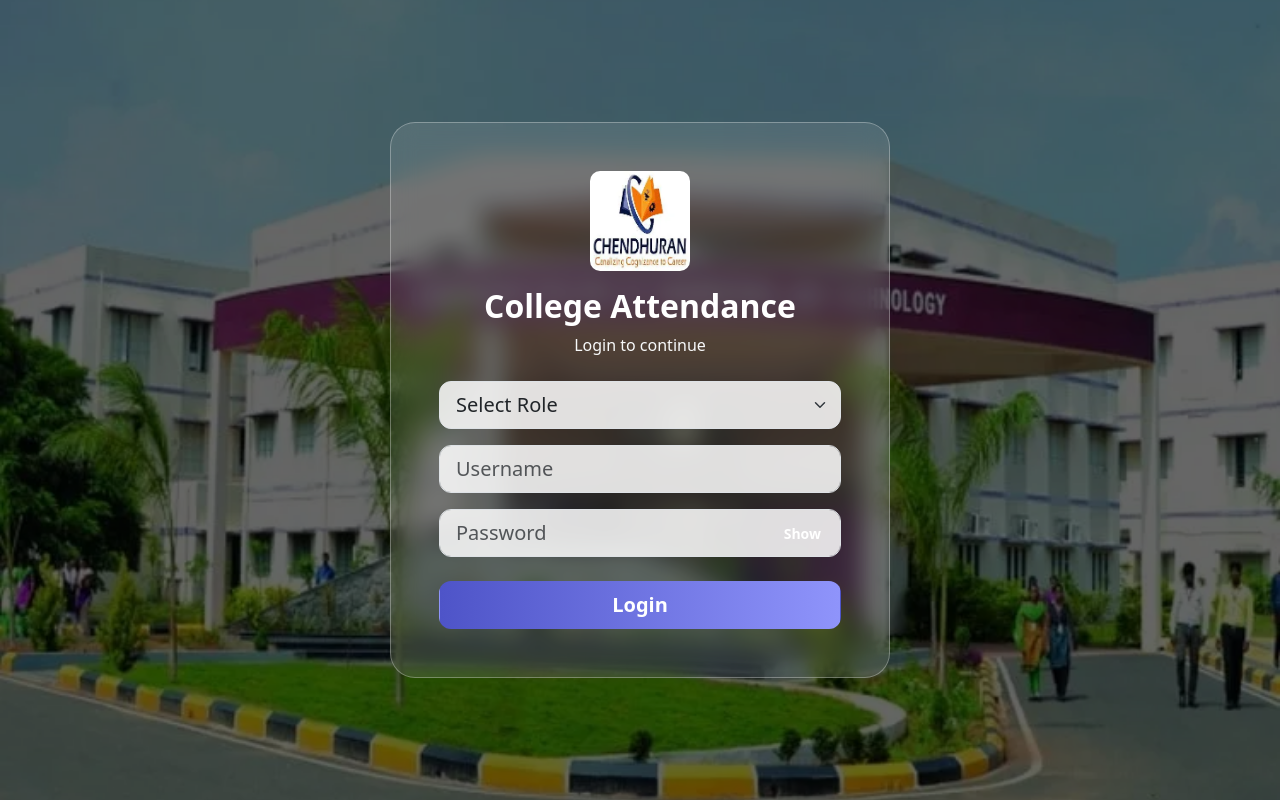
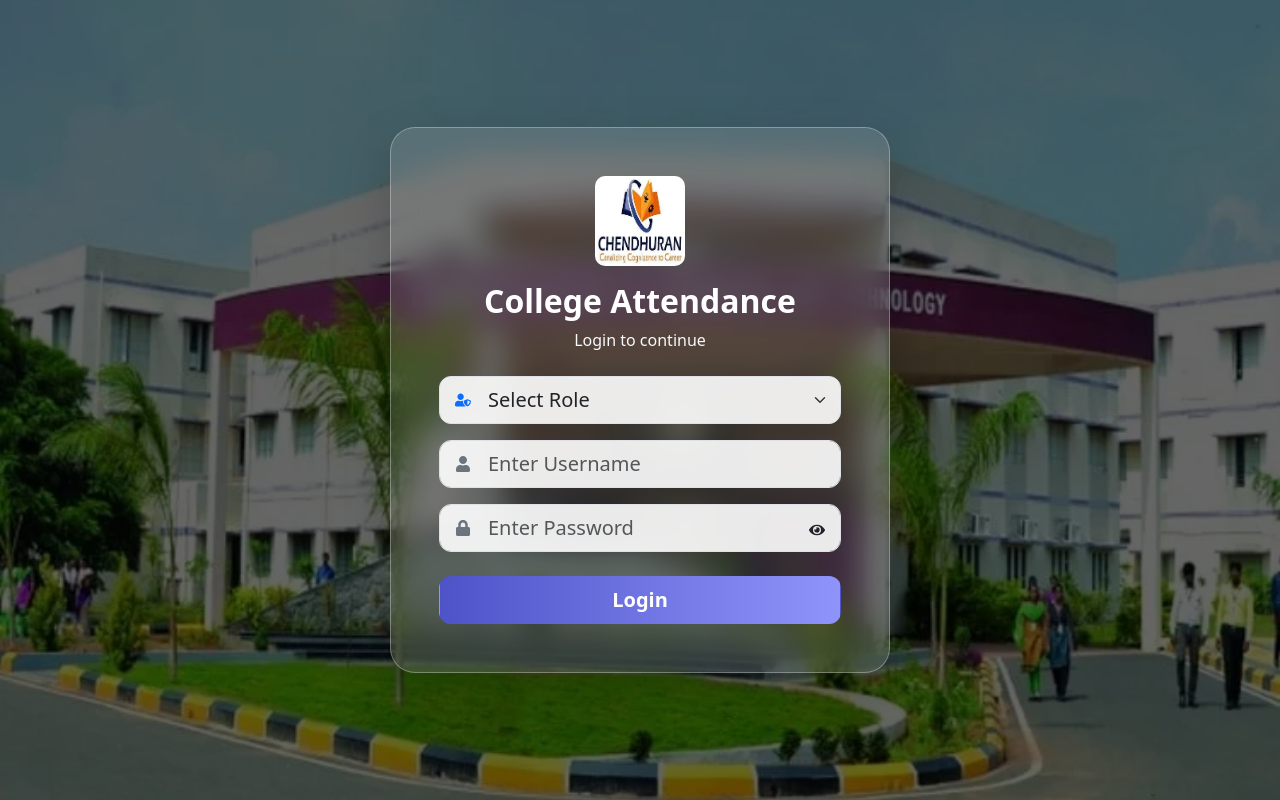
Before and after one commit to Arun-k19/Attendance-spell, a React (Vite) app in the folder attendance-frontend/: page / in a window 1280 px wide. Built offline with nearby package versions, Linux system fonts and the light colour scheme.

Commit message:
finallyyyyy

```diff
--- a/attendance-frontend/src/users/LoginPage.jsx
+++ b/attendance-frontend/src/users/LoginPage.jsx
@@ -2,7 +2,16 @@ import { useState } from "react";
 import { useNavigate } from "react-router-dom";
 import "bootstrap/dist/css/bootstrap.min.css";
 import axios from "axios";
-import BASE_URL from "../config"; // ✅ adjust path if needed
+import BASE_URL from "../config";
+
+// 🔥 Icons
+import {
+  FaUser,
+  FaLock,
+  FaEye,
+  FaEyeSlash,
+  FaUserShield,
+} from "react-icons/fa";
 
 function LoginPage() {
   const [username, setUsername] = useState("");
@@ -11,6 +20,7 @@ function LoginPage() {
   const [loading, setLoading] = useState(false);
   const [showPassword, setShowPassword] = useState(false);
   const [toastMsg, setToastMsg] = useState("");
+
   const navigate = useNavigate();
 
   const handleLogin = async (e) => {
@@ -18,11 +28,11 @@ function LoginPage() {
     setLoading(true);
 
     try {
-      const res = await axios.post(
-        `${BASE_URL}/auth/login`, // ✅ FIXED
-        { username, password, role }
-      );
-      console.log("LOGIN RESPONSE:", res.data);
+      const res = await axios.post(`${BASE_URL}/auth/login`, {
+        username,
+        password,
+        role,
+      });
 
       setLoading(false);
       setToastMsg(res.data.msg);
@@ -33,49 +43,44 @@ function LoginPage() {
         localStorage.setItem(
           "user",
           JSON.stringify({
-            username:   res.data.user.username,
-            role:       res.data.user.role,
+            username: res.data.user.username,
+            role: res.data.user.role,
             department: res.data.user.department,
-            subjects:   res.data.user.subjects || [],
+            subjects: res.data.user.subjects || [],
           })
         );
 
         setTimeout(() => {
           if (userRole === "admin") {
             navigate("/dashboard-admin");
-          }
-
-          else if (userRole === "hod") {
+          } else if (userRole === "hod") {
             localStorage.setItem(
               "hodData",
               JSON.stringify({
-                username:   res.data.user.username,
-                role:       res.data.user.role,
+                username: res.data.user.username,
+                role: res.data.user.role,
                 department: res.data.user.department,
               })
             );
             navigate("/dashboard-hod");
-          }
-
-          else if (userRole === "staff") {
+          } else if (userRole === "staff") {
             localStorage.setItem(
               "staffData",
               JSON.stringify({
-                username:   res.data.user.username,
-                role:       res.data.user.role,
+                username: res.data.user.username,
+                role: res.data.user.role,
                 department: res.data.user.department,
-                subjects:   res.data.user.subjects || [],
+                subjects: res.data.user.subjects || [],
               })
             );
             navigate("/dashboard-staff");
           }
-
         }, 1000);
       }
     } catch (err) {
       console.error("❌ Login error:", err);
       setLoading(false);
-      setToastMsg("User is not Here!");
+      setToastMsg("Invalid Username or Password!");
     }
 
     setTimeout(() => setToastMsg(""), 3000);
@@ -97,8 +102,10 @@ function LoginPage() {
       <div
         style={{
           position: "absolute",
-          top: 0, left: 0,
-          width: "100%", height: "100%",
+          top: 0,
+          left: 0,
+          width: "100%",
+          height: "100%",
           backgroundColor: "rgba(0, 0, 0, 0.6)",
           zIndex: 1,
         }}
@@ -106,11 +113,12 @@ function LoginPage() {
 
       {/* Login Card */}
       <div
-        className="card text-center p-5 position-relative"
+        className="card text-center p-5 position-relative shadow-lg"
         style={{
-          width: "90%", maxWidth: "500px",
-          background: "rgba(255, 255, 255, 0.1)",
-          backdropFilter: "blur(12px)",
+          width: "90%",
+          maxWidth: "500px",
+          background: "rgba(255, 255, 255, 0.12)",
+          backdropFilter: "blur(15px)",
           border: "1px solid rgba(255, 255, 255, 0.3)",
           borderRadius: "25px",
           zIndex: 2,
@@ -121,74 +129,103 @@ function LoginPage() {
           src="/chendhuran-logo.png"
           alt="College Logo"
           className="mb-3 mx-auto d-block"
-          style={{ width: "100px", borderRadius: "10px" }}
+          style={{ width: "90px", borderRadius: "10px" }}
         />
 
         <h2 className="fw-bold text-white mb-2">College Attendance</h2>
         <p className="text-light mb-4">Login to continue</p>
 
         <form onSubmit={handleLogin}>
-          <div className="mb-3">
+          {/* Role Dropdown */}
+          <div className="mb-3 position-relative">
+            <FaUserShield className="position-absolute top-50 start-0 translate-middle-y ms-3 text-primary" />
+
             <select
-              className="form-select form-select-lg"
+              className="form-select form-select-lg ps-5"
               value={role}
               onChange={(e) => setRole(e.target.value)}
               required
-              style={{ backgroundColor: "rgba(255,255,255,0.85)", borderRadius: "12px" }}
+              style={{
+                backgroundColor: "rgba(255,255,255,0.9)",
+                borderRadius: "12px",
+              }}
             >
               <option value="">Select Role</option>
-              <option>admin</option>
-              <option>hod</option>
-              <option>staff</option>
+              <option value="admin">👑 Admin</option>
+              <option value="hod">🎓 HOD</option>
+              <option value="staff">👨‍🏫 Staff</option>
             </select>
           </div>
 
-          <div className="mb-3">
+          {/* Username */}
+          <div className="mb-3 position-relative">
+            <FaUser className="position-absolute top-50 start-0 translate-middle-y ms-3 text-secondary" />
+
             <input
               type="text"
-              className="form-control form-control-lg"
-              placeholder="Username"
+              className="form-control form-control-lg ps-5"
+              placeholder="Enter Username"
               value={username}
               onChange={(e) => setUsername(e.target.value)}
               required
-              style={{ backgroundColor: "rgba(255,255,255,0.85)", borderRadius: "12px" }}
+              style={{
+                backgroundColor: "rgba(255,255,255,0.9)",
+                borderRadius: "12px",
+              }}
             />
           </div>
 
+          {/* Password */}
           <div className="mb-4 position-relative">
+            <FaLock className="position-absolute top-50 start-0 translate-middle-y ms-3 text-secondary" />
+
             <input
               type={showPassword ? "text" : "password"}
-              className="form-control form-control-lg"
-              placeholder="Password"
+              className="form-control form-control-lg ps-5 pe-5"
+              placeholder="Enter Password"
               value={password}
               onChange={(e) => setPassword(e.target.value)}
               required
-              style={{ backgroundColor: "rgba(255,255,255,0.85)", borderRadius: "12px" }}
+              style={{
+                backgroundColor: "rgba(255,255,255,0.9)",
+                borderRadius: "12px",
+              }}
             />
-            <button
-              type="button"
+
+            <span
               onClick={() => setShowPassword(!showPassword)}
-              className="btn btn-sm position-absolute top-50 end-0 translate-middle-y fw-bold"
-              style={{ background: "transparent", border: "none", color: "white", marginRight: "12px" }}
+              className="position-absolute top-50 end-0 translate-middle-y me-3"
+              style={{ cursor: "pointer" }}
             >
-              {showPassword ? "Hide" : "Show"}
-            </button>
+              {showPassword ? <FaEyeSlash /> : <FaEye />}
+            </span>
           </div>
 
+          {/* Button */}
           <button
             className="btn btn-lg w-100 fw-bold text-white"
-            style={{ background: "linear-gradient(to right, #4e54c8, #8f94fb)", borderRadius: "12px" }}
+            style={{
+              background: "linear-gradient(to right, #4e54c8, #8f94fb)",
+              borderRadius: "12px",
+              transition: "0.3s",
+            }}
           >
-            {loading ? "Loading..." : "Login"}
+            {loading ? "Logging in..." : "Login"}
           </button>
         </form>
 
+        {/* Toast */}
         {toastMsg && (
           <div
             className="toast show position-absolute start-50 translate-middle-x mt-3"
             style={{
-              background: toastMsg.includes("Invalid") || toastMsg.includes("not") ? "#dc3545" : "#28a745",
-              padding: "10px 20px", borderRadius: "12px", color: "#fff", bottom: "-60px",
+              background: toastMsg.includes("Invalid")
+                ? "#dc3545"
+                : "#28a745",
+              padding: "10px 20px",
+              borderRadius: "12px",
+              color: "#fff",
+              bottom: "-60px",
             }}
           >
             {toastMsg}
@@ -196,10 +233,22 @@ function LoginPage() {
         )}
       </div>
 
+      {/* Animations + Focus Effects */}
       <style>{`
         @keyframes floatUp {
           0%   { transform: translateY(30px); opacity: 0; }
-          100% { transform: translateY(0);    opacity: 1; }
+          100% { transform: translateY(0); opacity: 1; }
+        }
+
+        .form-control:focus,
+        .form-select:focus {
+          box-shadow: 0 0 10px rgba(99, 102, 241, 0.6);
+          border-color: #6366f1;
+          transition: 0.3s;
+        }
+
+        button:hover {
+          transform: scale(1.02);
         }
       `}</style>
     </div>
```
